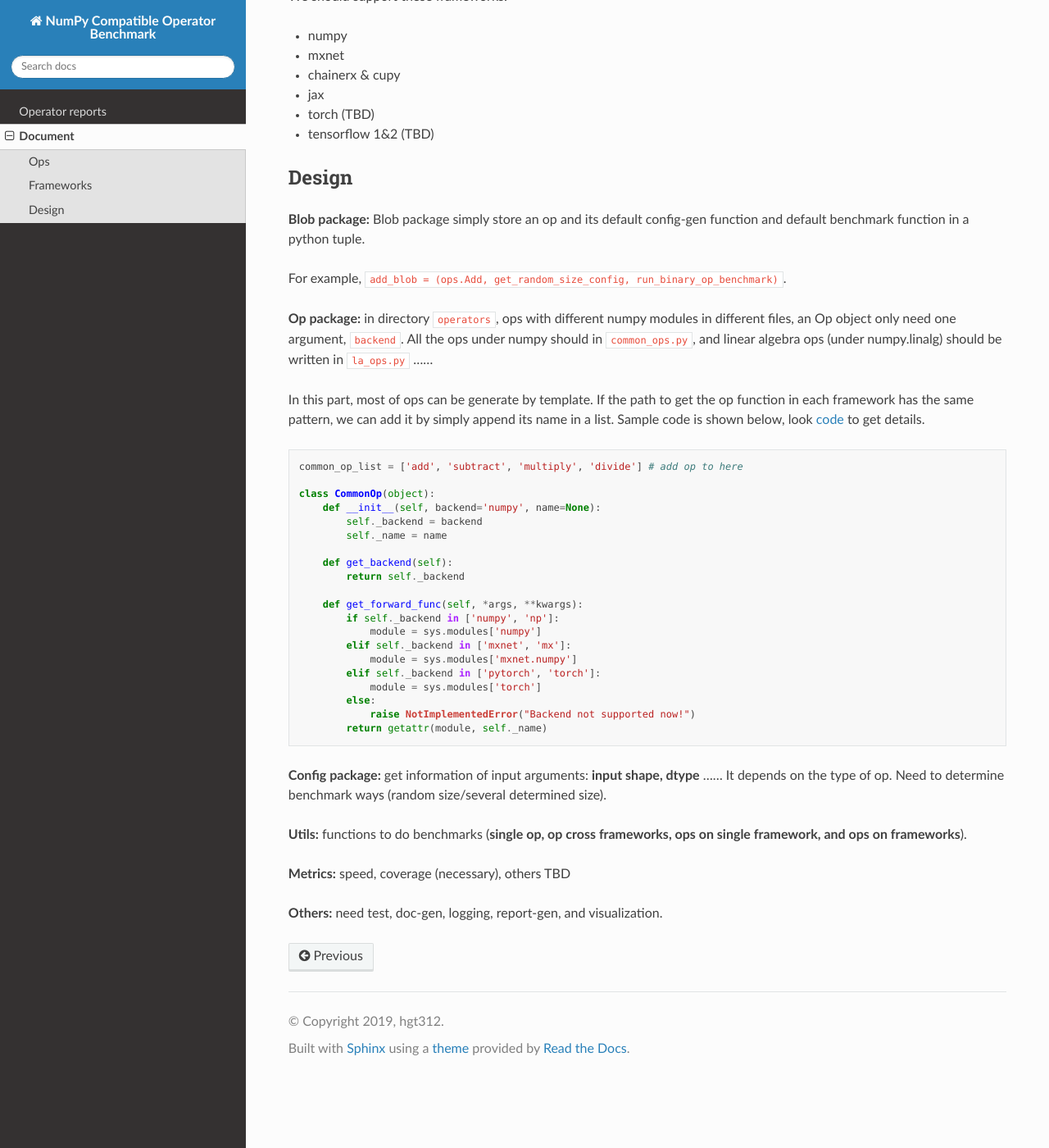
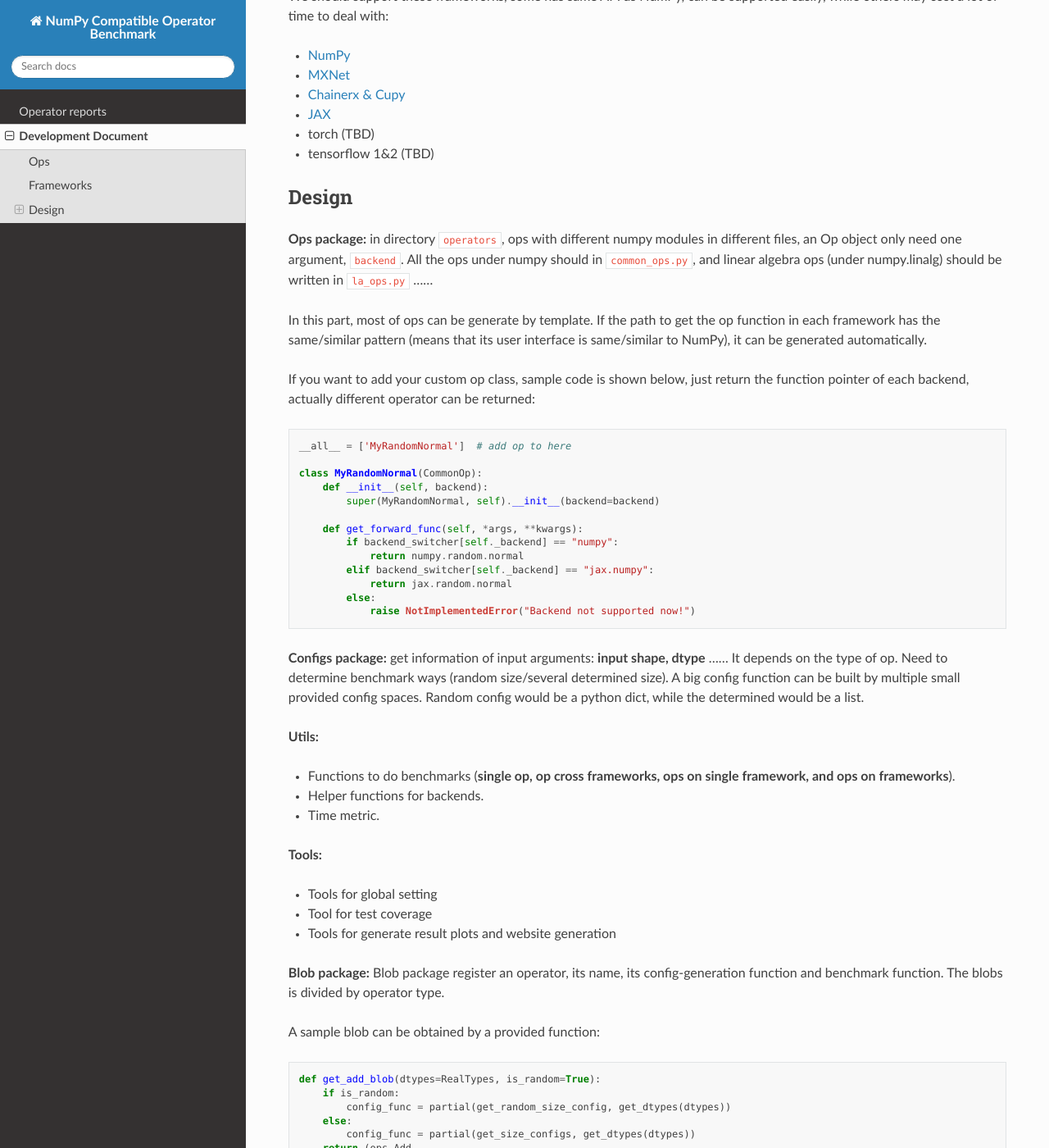
Before and after one commit to hgt312/NumpyXBench, a Sphinx documentation site: the page built from doc/doc.md, in a window 1280 px wide and 1400 px high, scrolled down 456 px. Shown: the whole window at 82% size. Built offline with Sphinx 7.4.7 and the Read the Docs theme 2.0.0, drawn with Linux system fonts in a browser that asks for light colours; pages that are not in the unit, such as notebooks, are missing from menus; some of the changed text lies outside the part shown.

Commit message:
improve document

````diff
--- a/doc/doc.md
+++ b/doc/doc.md
@@ -1,4 +1,4 @@
-# Document
+# Development Document
 
 ### Ops
 
@@ -11,52 +11,70 @@ We write configs for different categories of numpy operators, this can be obtain
 
 ### Frameworks
 
-We should support these frameworks:
+We should support these frameworks, some has same API as NumPy, can be supported easily, while others may cost a lot of time to deal with:
 
-- numpy
-- mxnet
-- chainerx & cupy
-- jax
+- [NumPy](https://docs.scipy.org/doc/numpy/index.html)
+- [MXNet](https://mxnet.apache.org/)
+- [Chainerx & Cupy](https://docs.chainer.org/en/stable/chainerx/)
+- [JAX](https://github.com/google/jax)
 - torch (TBD)
 - tensorflow 1&2 (TBD)
 
 ### Design
 
-**Blob package:** Blob package simply store an op and its default config-gen function and default benchmark function in a python tuple.
+**Ops package:** in directory `operators`, ops with different numpy modules in different files, an Op object only need one argument, `backend`. All the ops under numpy should in `common_ops.py`, and linear algebra ops (under numpy.linalg) should be written in `la_ops.py` …...
 
-For example, `add_blob = (ops.Add, get_random_size_config, run_binary_op_benchmark)`.
+In this part, most of ops can be generate by template. If the path to get the op function in each framework has the same/similar pattern (means that its user interface is same/similar to NumPy), it can be generated automatically.
 
-**Op package:** in directory `operators`, ops with different numpy modules in different files, an Op object only need one argument, `backend`. All the ops under numpy should in `common_ops.py`, and linear algebra ops (under numpy.linalg) should be written in `la_ops.py` …...
-
-In this part, most of ops can be generate by template. If the path to get the op function in each framework has the same pattern, we can add it by simply append its name in a list. Sample code is shown below, look [code](../NumpyXBench/operators/common_ops.py) to get details.
+If you want to add your custom op class, sample code is shown below, just return the function pointer of each backend, actually different operator can be returned:
 
 ```python
-common_op_list = ['add', 'subtract', 'multiply', 'divide'] # add op to here
+__all__ = ['MyRandomNormal']  # add op to here
 
-class CommonOp(object):
-    def __init__(self, backend='numpy', name=None):
-        self._backend = backend
-        self._name = name
-
-    def get_backend(self):
-        return self._backend
+class MyRandomNormal(CommonOp):
+    def __init__(self, backend):
+        super(MyRandomNormal, self).__init__(backend=backend)
 
     def get_forward_func(self, *args, **kwargs):
-        if self._backend in ['numpy', 'np']:
-            module = sys.modules['numpy']
-        elif self._backend in ['mxnet', 'mx']:
-            module = sys.modules['mxnet.numpy']
-        elif self._backend in ['pytorch', 'torch']:
-            module = sys.modules['torch']
+        if backend_switcher[self._backend] == "numpy":
+            return numpy.random.normal
+        elif backend_switcher[self._backend] == "jax.numpy":
+            return jax.random.normal
         else:
             raise NotImplementedError("Backend not supported now!")
-        return getattr(module, self._name)
 ```
 
-**Config package:** get information of input arguments: **input shape, dtype** …… It depends on the type of op. Need to determine benchmark ways (random size/several determined size).
+**Configs package:** get information of input arguments: **input shape, dtype** …… It depends on the type of op. Need to determine benchmark ways (random size/several determined size). A big config function can be built by multiple small provided config spaces. Random config would be a python dict, while the determined would be a list.
 
-**Utils:** functions to do benchmarks (**single op, op cross frameworks, ops on single framework, and ops on frameworks**).
+**Utils:**
 
-**Metrics:** speed, coverage (necessary), others TBD
+- Functions to do benchmarks (**single op, op cross frameworks, ops on single framework, and ops on frameworks**).
+- Helper functions for backends.
+- Time metric.
 
-**Others:** need test, doc-gen, logging, report-gen, and visualization.
+**Tools:**
+
+- Tools for global setting
+- Tool for test coverage
+- Tools for generate result plots and website generation
+
+**Blob package:** Blob package register an operator, its name, its config-generation function and benchmark function. The blobs is divided by operator type.
+
+A sample blob can be obtained by a provided function:
+
+```python
+def get_add_blob(dtypes=RealTypes, is_random=True):
+    if is_random:
+        config_func = partial(get_random_size_config, get_dtypes(dtypes))
+    else:
+        config_func = partial(get_size_configs, get_dtypes(dtypes))
+    return (ops.Add,
+            config_func,
+            run_binary_op_benchmark), 'add'
+```
+
+**Others:** need test, doc-gen, logging.
+
+## Contribute
+
+For all the operator list can be obtained, the mainly work is to write config generation functions and corresponding benchmark functions for lots of types of operators.
````
Also changed, not shown: README.md (+4 -4 lines), 1 other file.
